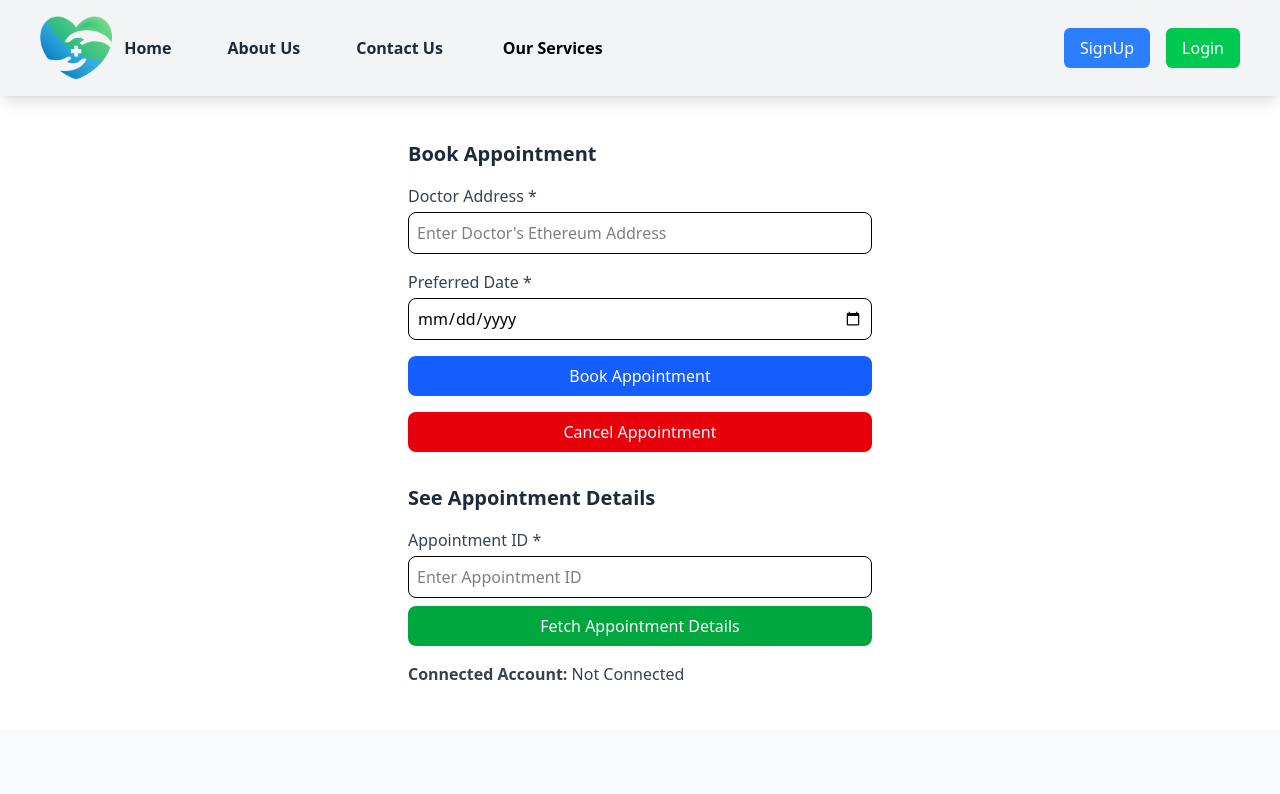
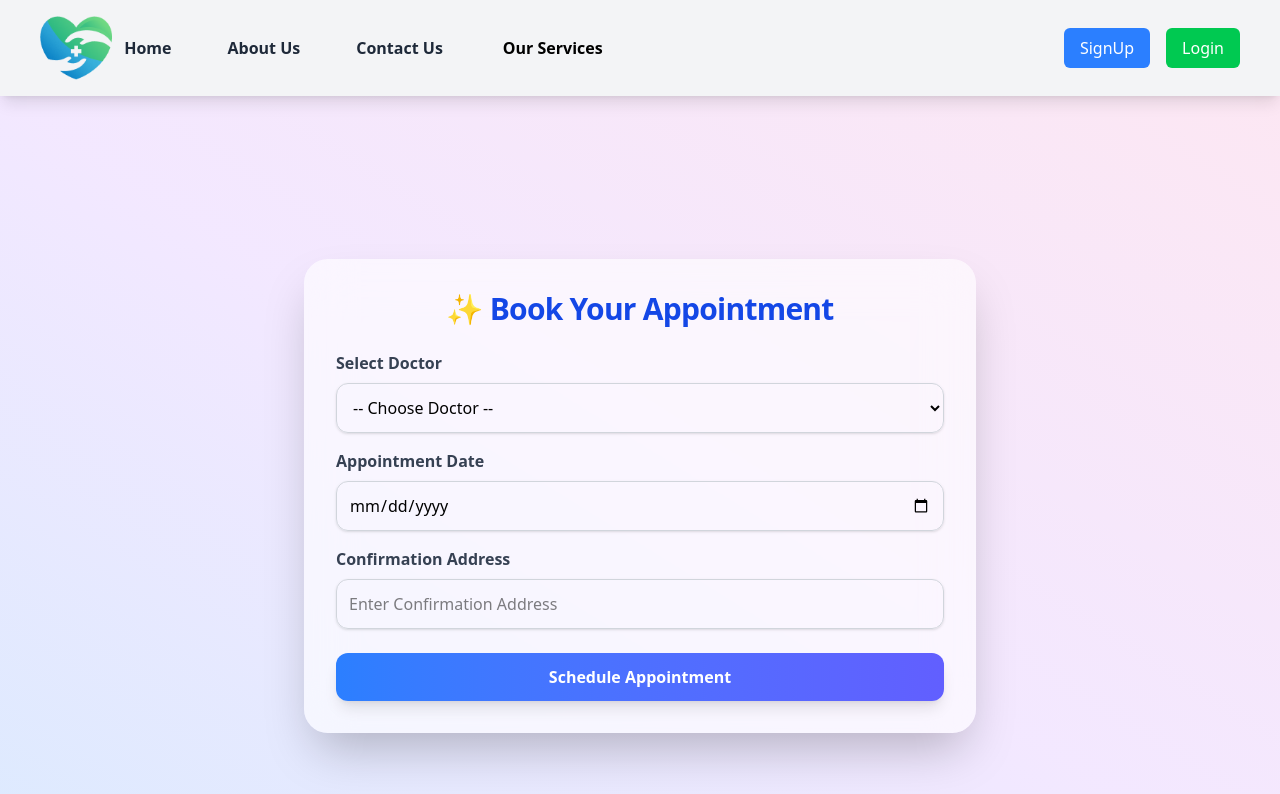
Before and after one commit to tapas20/OnlineHMS, a React (Vite) app: page /bookappointment in a window 1280 px wide. Shown: the top 794 px of the page. Built offline with nearby package versions, Linux system fonts and the light colour scheme.

Commit message:
Book Appointment input and output added

```diff
--- a/src/Pages/Dropdownmenu/BookAppointment.jsx
+++ b/src/Pages/Dropdownmenu/BookAppointment.jsx
@@ -1,425 +1,141 @@
-import React, { useState, useEffect } from "react";
-import Web3 from "web3";
+import React, { useState } from "react";
 
 const AppointmentForm = () => {
-  const [doctorAddress, setDoctorAddress] = useState("");
-  const [date, setDate] = useState("");
-  const [loading, setLoading] = useState(false);
-  const [account, setAccount] = useState("");
-  const [contract, setContract] = useState(null);
-  const [appointmentId, setAppointmentId] = useState("");
-  const [appointmentDetails, setAppointmentDetails] = useState(null);
+  const [selectedDoctor, setSelectedDoctor] = useState("");
+  const [confirmationAddress, setConfirmationAddress] = useState("");
+  const [appointmentDate, setAppointmentDate] = useState("");
+  const [showOutput, setShowOutput] = useState(false);
+  const [appointmentStatus, setAppointmentStatus] = useState("Scheduled");
+  const [isCancelled, setIsCancelled] = useState(false);
 
-  // Contract ABI and Address
-  const contractABI = [
-    {
-      anonymous: false,
-      inputs: [
-        {
-          indexed: false,
-          internalType: "uint256",
-          name: "id",
-          type: "uint256",
-        },
-        {
-          indexed: true,
-          internalType: "address",
-          name: "patient",
-          type: "address",
-        },
-        {
-          indexed: true,
-          internalType: "address",
-          name: "doctor",
-          type: "address",
-        },
-        {
-          indexed: false,
-          internalType: "uint256",
-          name: "timestamp",
-          type: "uint256",
-        },
-      ],
-      name: "AppointmentBooked",
-      type: "event",
-    },
-    {
-      anonymous: false,
-      inputs: [
-        {
-          indexed: false,
-          internalType: "uint256",
-          name: "id",
-          type: "uint256",
-        },
-      ],
-      name: "AppointmentCancelled",
-      type: "event",
-    },
-    {
-      anonymous: false,
-      inputs: [
-        {
-          indexed: false,
-          internalType: "uint256",
-          name: "id",
-          type: "uint256",
-        },
-        {
-          indexed: false,
-          internalType: "uint256",
-          name: "newTimestamp",
-          type: "uint256",
-        },
-      ],
-      name: "AppointmentRescheduled",
-      type: "event",
-    },
-    {
-      inputs: [
-        {
-          internalType: "address",
-          name: "_doctor",
-          type: "address",
-        },
-        {
-          internalType: "uint256",
-          name: "_timestamp",
-          type: "uint256",
-        },
-      ],
-      name: "bookAppointment",
-      outputs: [],
-      stateMutability: "nonpayable",
-      type: "function",
-    },
-    {
-      inputs: [
-        {
-          internalType: "uint256",
-          name: "_id",
-          type: "uint256",
-        },
-      ],
-      name: "cancelAppointment",
-      outputs: [],
-      stateMutability: "nonpayable",
-      type: "function",
-    },
-    {
-      inputs: [],
-      name: "appointmentCount",
-      outputs: [
-        {
-          internalType: "uint256",
-          name: "",
-          type: "uint256",
-        },
-      ],
-      stateMutability: "view",
-      type: "function",
-    },
-    {
-      inputs: [
-        {
-          internalType: "uint256",
-          name: "",
-          type: "uint256",
-        },
-      ],
-      name: "appointments",
-      outputs: [
-        {
-          internalType: "uint256",
-          name: "id",
-          type: "uint256",
-        },
-        {
-          internalType: "address",
-          name: "patient",
-          type: "address",
-        },
-        {
-          internalType: "address",
-          name: "doctor",
-          type: "address",
-        },
-        {
-          internalType: "uint256",
-          name: "timestamp",
-          type: "uint256",
-        },
-        {
-          internalType: "string",
-          name: "status",
-          type: "string",
-        },
-      ],
-      stateMutability: "view",
-      type: "function",
-    },
-    {
-      inputs: [
-        {
-          internalType: "uint256",
-          name: "_id",
-          type: "uint256",
-        },
-      ],
-      name: "getAppointment",
-      outputs: [
-        {
-          internalType: "uint256",
-          name: "id",
-          type: "uint256",
-        },
-        {
-          internalType: "address",
-          name: "patient",
-          type: "address",
-        },
-        {
-          internalType: "address",
-          name: "doctor",
-          type: "address",
-        },
-        {
-          internalType: "uint256",
-          name: "timestamp",
-          type: "uint256",
-        },
-        {
-          internalType: "string",
-          name: "status",
-          type: "string",
-        },
-      ],
-      stateMutability: "view",
-      type: "function",
-    },
+  const doctors = [
+    { name: "Dr. A. Sharma", address: "0x123...abc" },
+    { name: "Dr. B. Verma", address: "0x456...def" },
+    { name: "Dr. C. Roy", address: "0x789...ghi" },
   ];
-  const contractAddress = "0x58eEB2090Bb45AeC2A5a0C3C12847d713124318f";
 
-  // Initialize Web3 and Contract
-  useEffect(() => {
-    const initWeb3 = async () => {
-      if (window.ethereum) {
-        try {
-          const web3 = new Web3(window.ethereum);
-          await window.ethereum.request({ method: "eth_requestAccounts" });
-          const accounts = await web3.eth.getAccounts();
-          setAccount(accounts[0]);
-
-          const contractInstance = new web3.eth.Contract(
-            contractABI,
-            contractAddress
-          );
-          setContract(contractInstance);
-        } catch (error) {
-          console.error("Error initializing Web3:", error);
-          // alert("Failed to connect to MetaMask. Please try again.");
-        }
-      } else {
-        alert("Please install MetaMask to use this app!");
-      }
-    };
-
-    initWeb3();
-  }, []);
-
-  // Function to book an appointment
-  const bookAppointment = async () => {
-    if (!doctorAddress || !date) {
-      alert("Please fill in all fields");
-      return;
-    }
-
-    // Convert date to Unix timestamp
-    const timestamp = Math.floor(new Date(date).getTime() / 1000);
-
-    try {
-      setLoading(true);
-
-      // Call the `bookAppointment` function
-      await contract.methods
-        .bookAppointment(doctorAddress, timestamp)
-        .send({ from: account, gas: 300000 });
-
-      alert("Appointment booked successfully!");
-    } catch (error) {
-      console.error("Error booking appointment:", error);
-      alert("Failed to book appointment. Please try again.");
-    } finally {
-      setLoading(false);
+  const handleSchedule = () => {
+    if (selectedDoctor && confirmationAddress && appointmentDate) {
+      setShowOutput(true);
+      setAppointmentStatus("Scheduled");
+      setIsCancelled(false);
+    } else {
+      alert("Please fill all fields.");
     }
   };
 
-  // Function to cancel an appointment
-  const cancelAppointment = async () => {
-    const appointmentId = prompt("Enter Appointment ID:");
-
-    if (!appointmentId || isNaN(appointmentId)) {
-      alert("Enter a valid appointment ID.");
-      return;
-    }
-
-    try {
-      setLoading(true);
-
-      // Call the `cancelAppointment` function
-      await contract.methods
-        .cancelAppointment(appointmentId)
-        .send({ from: account, gas: 300000 });
-
-      alert("Appointment cancelled successfully!");
-    } catch (error) {
-      console.error("Error cancelling appointment:", error);
-      alert("Failed to cancel appointment. Please try again.");
-    } finally {
-      setLoading(false);
-    }
-  };
-
-  // Function to fetch appointment details
-  const fetchAppointmentDetails = async () => {
-    if (!appointmentId || isNaN(appointmentId)) {
-      alert("Enter a valid appointment ID.");
-      return;
-    }
-
-    try {
-      setLoading(true);
-
-      // Call the `getAppointment` function
-      const appointment = await contract.methods
-        .getAppointment(appointmentId)
-        .call();
-
-      // Convert BigInt values to strings or numbers
-      const appointmentDate = new Date(
-        Number(appointment.timestamp) * 1000
-      ).toLocaleString();
-
-      // Set appointment details
-      setAppointmentDetails({
-        id: appointment.id.toString(), // Convert BigInt to string
-        patient: appointment.patient,
-        doctor: appointment.doctor,
-        date: appointmentDate,
-        status: appointment.status,
-      });
-    } catch (error) {
-      console.error("Error fetching appointment details:", error);
-      alert("Failed to fetch appointment details. Please try again.");
-    } finally {
-      setLoading(false);
-    }
+  const handleCancel = () => {
+    setAppointmentStatus("Cancelled");
+    setIsCancelled(true);
   };
 
   return (
-    <div className="m-5 max-w-lg mx-auto p-6 bg-white">
-      <h2 className="text-xl font-semibold text-gray-800 mb-4">
-        Book Appointment
-      </h2>
+    <div className="min-h-screen bg-gradient-to-tr from-blue-100 via-purple-100 to-pink-100 py-10 px-4 flex items-center justify-center">
+      <div className="backdrop-blur-xl bg-white/60 p-8 rounded-3xl shadow-2xl max-w-2xl w-full transition-all duration-500 hover:scale-[1.01]">
+        <h2 className="text-3xl font-extrabold text-center text-blue-700 mb-6 tracking-tight">
+          ✨ Book Your Appointment
+        </h2>
 
-      <div className="flex flex-col gap-4">
-        {/* Doctor Address Input */}
-        <div>
-          <label className="block text-gray-700 font-medium mb-1">
-            Doctor Address *
-          </label>
-          <input
-            type="text"
-            placeholder="Enter Doctor's Ethereum Address"
-            className="w-full p-2 border rounded-lg focus:outline-none focus:ring-2 focus:ring-blue-400"
-            value={doctorAddress}
-            onChange={(e) => setDoctorAddress(e.target.value)}
-          />
-        </div>
+        {/* Doctor Dropdown */}
+        <label className="block mb-2 text-gray-700 font-semibold">
+          Select Doctor
+        </label>
+        <select
+          className="w-full p-3 border border-gray-300 rounded-xl mb-4 shadow-sm focus:outline-none focus:ring-2 focus:ring-blue-300"
+          value={selectedDoctor}
+          onChange={(e) => setSelectedDoctor(e.target.value)}
+        >
+          <option value="">-- Choose Doctor --</option>
+          {doctors.map((doc, index) => (
+            <option key={index} value={doc.address}>
+              {doc.name} ({doc.address})
+            </option>
+          ))}
+        </select>
 
-        {/* Preferred Date Selection */}
-        <div>
-          <label className="block text-gray-700 font-medium mb-1">
-            Preferred Date *
-          </label>
-          <input
-            type="date"
-            className="w-full p-2 border rounded-lg focus:outline-none focus:ring-2 focus:ring-blue-400"
-            value={date}
-            onChange={(e) => setDate(e.target.value)}
-          />
-        </div>
+        {/* Appointment Date */}
+        <label className="block mb-2 text-gray-700 font-semibold">
+          Appointment Date
+        </label>
+        <input
+          type="date"
+          className="w-full p-3 border border-gray-300 rounded-xl mb-4 shadow-sm focus:outline-none focus:ring-2 focus:ring-blue-300"
+          value={appointmentDate}
+          onChange={(e) => setAppointmentDate(e.target.value)}
+        />
 
-        {/* Book Appointment Button */}
+        {/* Confirmation Address */}
+        <label className="block mb-2 text-gray-700 font-semibold">
+          Confirmation Address
+        </label>
+        <input
+          type="text"
+          placeholder="Enter Confirmation Address"
+          className="w-full p-3 border border-gray-300 rounded-xl mb-6 shadow-sm focus:outline-none focus:ring-2 focus:ring-blue-300"
+          value={confirmationAddress}
+          onChange={(e) => setConfirmationAddress(e.target.value)}
+        />
+
+        {/* Schedule Button */}
         <button
-          onClick={bookAppointment}
-          disabled={loading}
-          className="cursor-pointer w-full bg-blue-600 text-white py-2 rounded-lg hover:bg-blue-700 transition disabled:bg-gray-400"
+          onClick={handleSchedule}
+          className="w-full bg-gradient-to-r from-blue-500 to-indigo-500 text-white py-3 rounded-xl font-semibold hover:from-indigo-500 hover:to-blue-600 transition-all duration-300 shadow-lg"
         >
-          {loading ? "Booking..." : "Book Appointment"}
+          Schedule Appointment
         </button>
 
-        {/* Cancel Appointment Button */}
-        <button
-          onClick={cancelAppointment}
-          disabled={loading}
-          className="cursor-pointer w-full bg-red-600 text-white py-2 rounded-lg hover:bg-red-700 transition disabled:bg-gray-400"
-        >
-          {loading ? "Cancelling..." : "Cancel Appointment"}
-        </button>
+        {/* Output Section */}
+        {showOutput && (
+          <div className="mt-10 animate-fade-in-up space-y-6">
+            <div className="bg-white/70 backdrop-blur-lg p-4 rounded-2xl shadow">
+              <h3 className="text-xl font-semibold text-blue-600 mb-2">
+                📝 Appointment Details
+              </h3>
+              <p>
+                <strong>Doctor Address:</strong> {selectedDoctor}
+              </p>
+              <p>
+                <strong>Appointment Date:</strong> {appointmentDate}
+              </p>
+              <p>
+                <strong>Confirmation Address:</strong> {confirmationAddress}
+              </p>
+            </div>
 
-        {/* Fetch Appointment Details */}
-        <div className="mt-4">
-          <h2 className="text-xl font-semibold text-gray-800 mb-4">
-            See Appointment Details
-          </h2>
-          <label className="block text-gray-700 font-medium mb-1">
-            Appointment ID *
-          </label>
-          <input
-            type="text"
-            placeholder="Enter Appointment ID"
-            className="w-full p-2 border rounded-lg focus:outline-none focus:ring-2 focus:ring-blue-400"
-            value={appointmentId}
-            onChange={(e) => setAppointmentId(e.target.value)}
-          />
-          <button
-            onClick={fetchAppointmentDetails}
-            disabled={loading}
-            className="cursor-pointer w-full bg-green-600 text-white py-2 rounded-lg hover:bg-green-700 transition disabled:bg-gray-400 mt-2"
-          >
-            {loading ? "Fetching..." : "Fetch Appointment Details"}
-          </button>
-        </div>
+            <div className="bg-white/70 backdrop-blur-lg p-4 rounded-2xl shadow">
+              <h3 className="text-xl font-semibold text-green-600 mb-2">
+                📍 Appointment Status
+              </h3>
+              <p
+                className={`text-lg font-bold ${
+                  appointmentStatus === "Cancelled"
+                    ? "text-red-600"
+                    : "text-green-700"
+                }`}
+              >
+                {appointmentStatus}
+              </p>
+              {!isCancelled && (
+                <button
+                  onClick={handleCancel}
+                  className="mt-4 bg-red-500 hover:bg-red-600 text-white px-5 py-2 rounded-lg shadow-md transition"
+                >
+                  Cancel Appointment
+                </button>
+              )}
+            </div>
 
-        {/* Display Appointment Details */}
-        {appointmentDetails && (
-          <div className="mt-4 p-4 border rounded-lg bg-gray-50">
-            <h3 className="text-lg font-semibold text-gray-800">
-              Appointment Details
-            </h3>
-            <p>
-              <strong>ID:</strong> {appointmentDetails.id}
-            </p>
-            <p>
-              <strong>Patient:</strong> {appointmentDetails.patient}
-            </p>
-            <p>
-              <strong>Doctor:</strong> {appointmentDetails.doctor}
-            </p>
-            <p>
-              <strong>Date:</strong> {appointmentDetails.date}
-            </p>
-            <p>
-              <strong>Status:</strong> {appointmentDetails.status}
-            </p>
+            <div className="bg-white/70 backdrop-blur-lg p-4 rounded-2xl shadow">
+              <h3 className="text-xl font-semibold text-purple-700 mb-2">
+                📚 Appointment History
+              </h3>
+              <ul className="list-disc ml-6 space-y-1 text-gray-700">
+                <li>Dr. A. Sharma – 2024-05-22 – Successful</li>
+                <li>Dr. B. Verma – 2024-04-18 – Cancelled</li>
+              </ul>
+            </div>
           </div>
         )}
-      </div>
-
-      {/* Display Connected Account */}
-      <div className="mt-4 text-gray-700">
-        <strong>Connected Account:</strong> {account || "Not Connected"}
       </div>
     </div>
   );
```
Also changed, not shown: src/Pages/Dropdownmenu/ambulance/Payment.jsx (+39 -29 lines).
